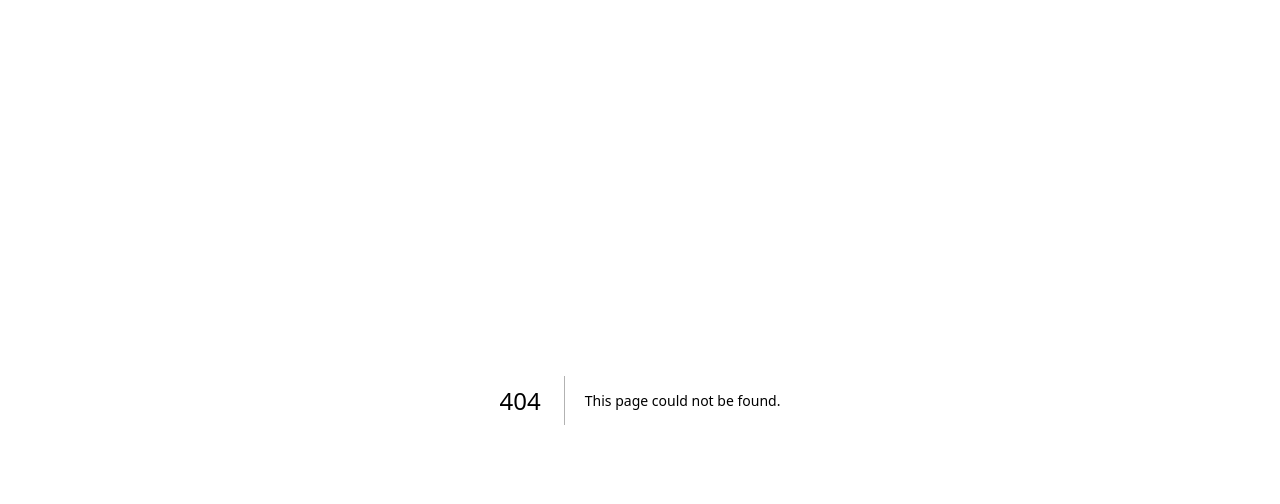
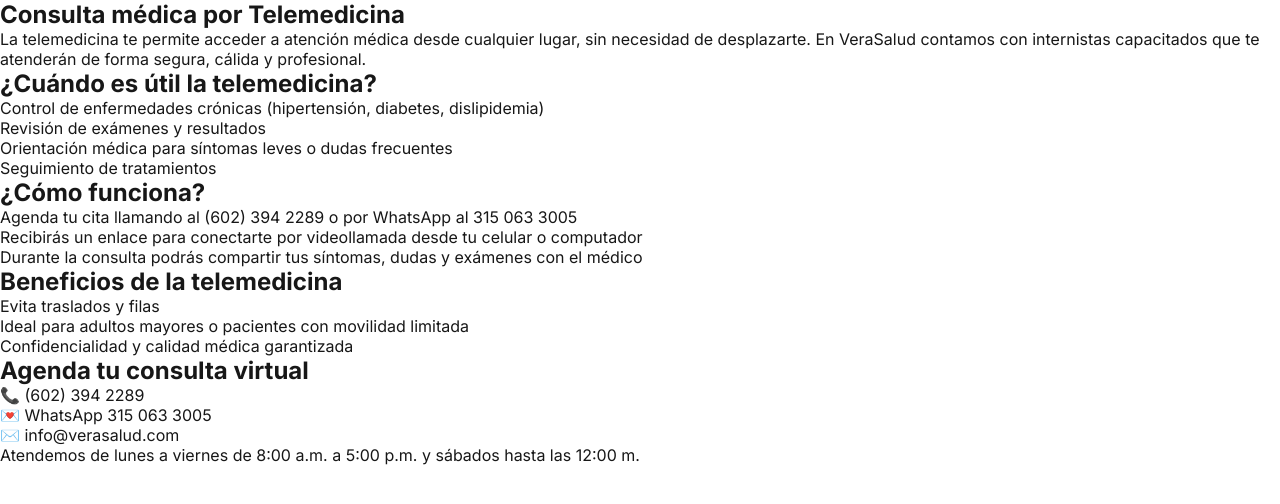
Before and after one commit to gstvgrc/verasalud-website, a Next.js app: page /servicios/telemedicina in a window 1280 px wide. Before the commit this address had no page. Shown: the top 504 px of the page. Built offline with nearby package versions, Linux system fonts and the light colour scheme.

Commit message:
Add telemedicina service page

```diff
--- /dev/null
+++ b/app/servicios/telemedicina/page.js
@@ -0,0 +1,60 @@
+export const metadata = {
+  title: "Telemedicina | VeraSalud Cali",
+  description: "Consulta médica desde casa con nuestros internistas en VeraSalud. Telemedicina segura, fácil y sin demoras en Cali. Agenda tu cita virtual hoy mismo.",
+  alternates: { canonical: "https://verasalud.com/servicios/telemedicina" },
+  openGraph: {
+    title: "Telemedicina | VeraSalud Cali",
+    description: "Consulta médica desde casa con internistas de VeraSalud. Sin filas ni demoras.",
+    url: "https://verasalud.com/servicios/telemedicina",
+    images: [
+      { url: "/og-image.jpg", width: 1200, height: 630, alt: "Telemedicina en VeraSalud Cali" }
+    ],
+    locale: "es_CO",
+    type: "article",
+  },
+  twitter: {
+    card: "summary_large_image",
+    title: "Telemedicina en Cali - VeraSalud",
+    description: "Atención médica virtual confiable con nuestros internistas.",
+  },
+};
+
+export default function TelemedicinaPage() {
+  return (
+    <main>
+      <section>
+        <h1>Consulta médica por Telemedicina</h1>
+        <p>La telemedicina te permite acceder a atención médica desde cualquier lugar, sin necesidad de desplazarte. En VeraSalud contamos con internistas capacitados que te atenderán de forma segura, cálida y profesional.</p>
+
+        <h2>¿Cuándo es útil la telemedicina?</h2>
+        <ul>
+          <li>Control de enfermedades crónicas (hipertensión, diabetes, dislipidemia)</li>
+          <li>Revisión de exámenes y resultados</li>
+          <li>Orientación médica para síntomas leves o dudas frecuentes</li>
+          <li>Seguimiento de tratamientos</li>
+        </ul>
+
+        <h2>¿Cómo funciona?</h2>
+        <ol>
+          <li>Agenda tu cita llamando al (602) 394 2289 o por WhatsApp al 315 063 3005</li>
+          <li>Recibirás un enlace para conectarte por videollamada desde tu celular o computador</li>
+          <li>Durante la consulta podrás compartir tus síntomas, dudas y exámenes con el médico</li>
+        </ol>
+
+        <h2>Beneficios de la telemedicina</h2>
+        <ul>
+          <li>Evita traslados y filas</li>
+          <li>Ideal para adultos mayores o pacientes con movilidad limitada</li>
+          <li>Confidencialidad y calidad médica garantizada</li>
+        </ul>
+
+        <h2>Agenda tu consulta virtual</h2>
+        <p>📞 (602) 394 2289<br />
+        💌 WhatsApp 315 063 3005<br />
+        ✉️ info@verasalud.com</p>
+
+        <p>Atendemos de lunes a viernes de 8:00 a.m. a 5:00 p.m. y sábados hasta las 12:00 m.</p>
+      </section>
+    </main>
+  );
+}
```
